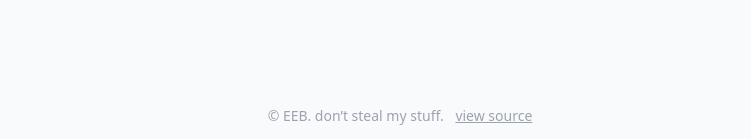
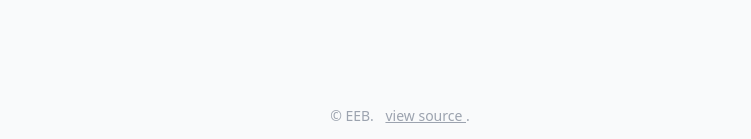
Before and after one commit to enriquebarragan/enriquebarragan.github.io, a Jekyll site: the page built from LICENSE-content.md, in a window 1280 px wide. Shown: the part 758-897 px from the top of the page, without its empty margins (240-991 px from the left). Built offline with Jekyll 4.4.1, drawn with Linux system fonts in a browser that asks for light colours; nearby versions of some CDN libraries; our own code applies the rules of GitHub Pages for plain Markdown files.

Commit message:
Update default.html

```diff
--- a/_layouts/default.html
+++ b/_layouts/default.html
@@ -25,10 +25,10 @@
 
 <footer class="mt-auto py-4 text-center text-sm text-gray-400">
   <a href="https://github.com/enriquebarragan/enriquebarragan.github.io/blob/main/LICENSE-content.md" target="_blank" rel="noopener noreferrer">
-    &copy; EEB. don’t steal my stuff.
+    &copy; EEB.
   </a><a href="https://github.com/enriquebarragan/enriquebarragan.github.io" target="_blank" rel="noopener noreferrer" class="ml-2 underline hover:text-gray-600">
     view source
-  </a>
+  </a>.
 </footer>
 </body>
 </html>
```
